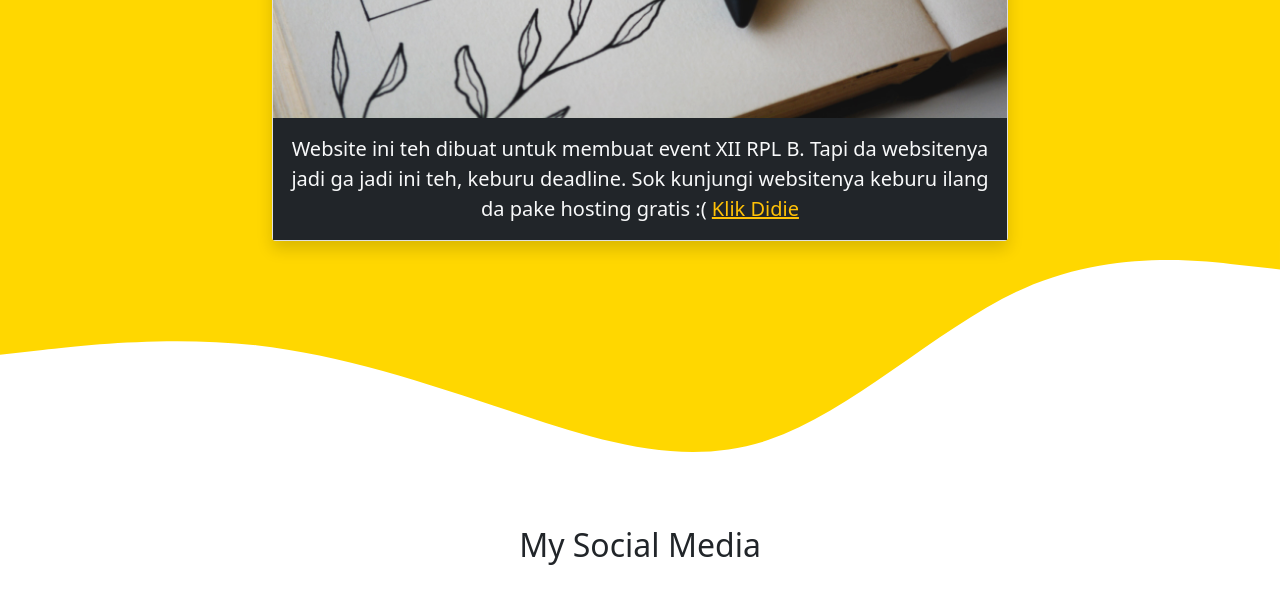
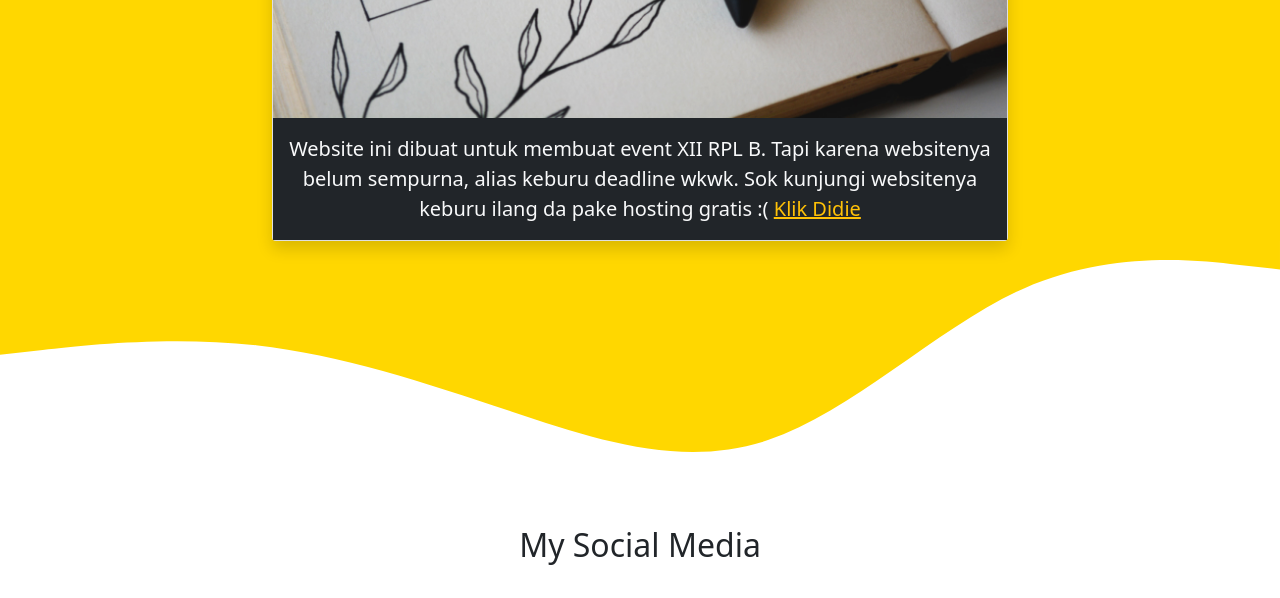
Before and after one commit to agm4r/agm4r.github.io, a plain HTML site: page index.html in a window 1280 px wide. Shown: the part 1800-2398 px from the top of the page. Drawn offline with nearby package versions, Linux system fonts and the light colour scheme.

Commit message:
mengubah desc my project

```diff
--- a/index.html
+++ b/index.html
@@ -93,7 +93,7 @@
          <div class="card rounded shadow">
           <img src="img/calendar.jpg" class="card-img-top" alt="...">
           <div class="card-body bg-dark text-light">
-            <p class="card-text">Website ini teh dibuat untuk membuat event XII RPL B. Tapi da websitenya jadi ga jadi ini teh, keburu deadline. Sok kunjungi websitenya keburu ilang da pake hosting gratis :( <a href="https://calendarsberpl.000webhostapp.com" class="link-warning">Klik Didie</a></p>
+            <p class="card-text">Website ini dibuat untuk membuat event XII RPL B. Tapi karena websitenya belum sempurna, alias keburu deadline wkwk. Sok kunjungi websitenya keburu ilang da pake hosting gratis :( <a href="https://calendarsberpl.000webhostapp.com" class="link-warning">Klik Didie</a></p>
           </div>
         </div>
       </div>
```
